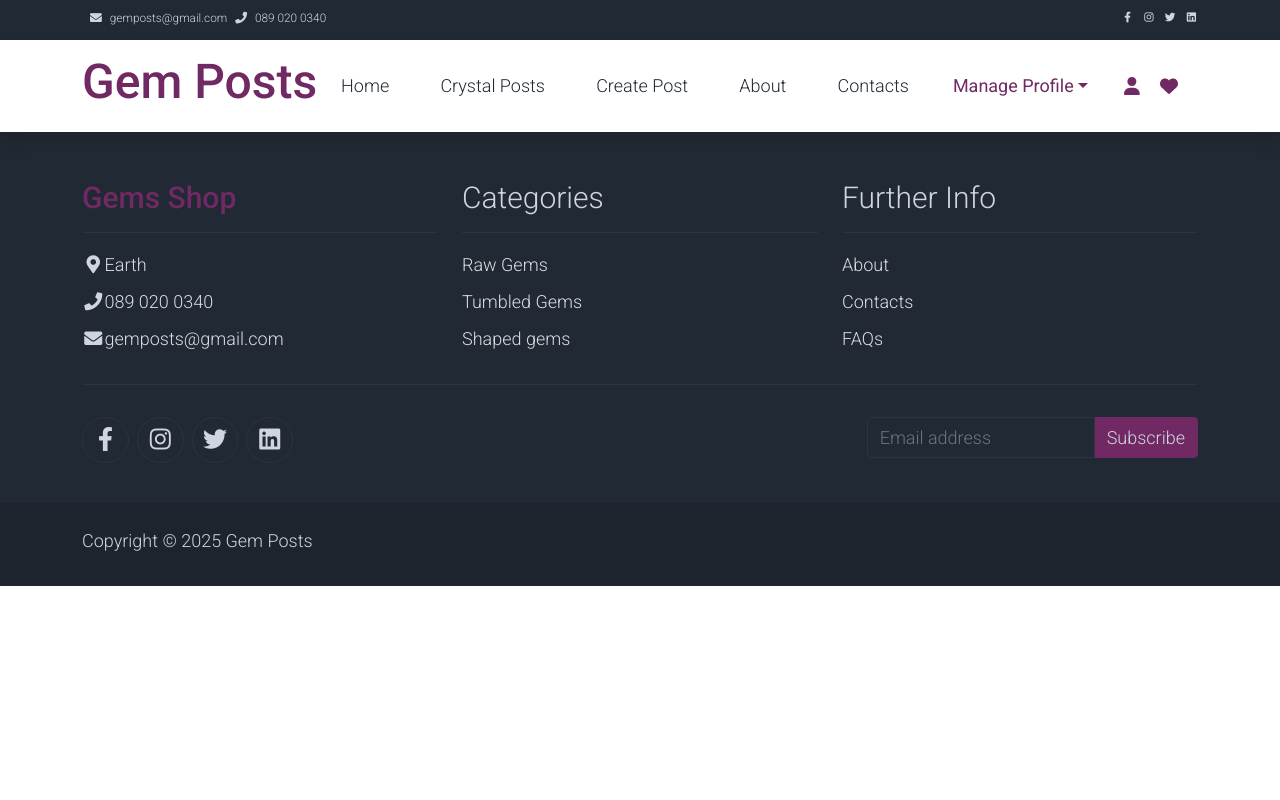
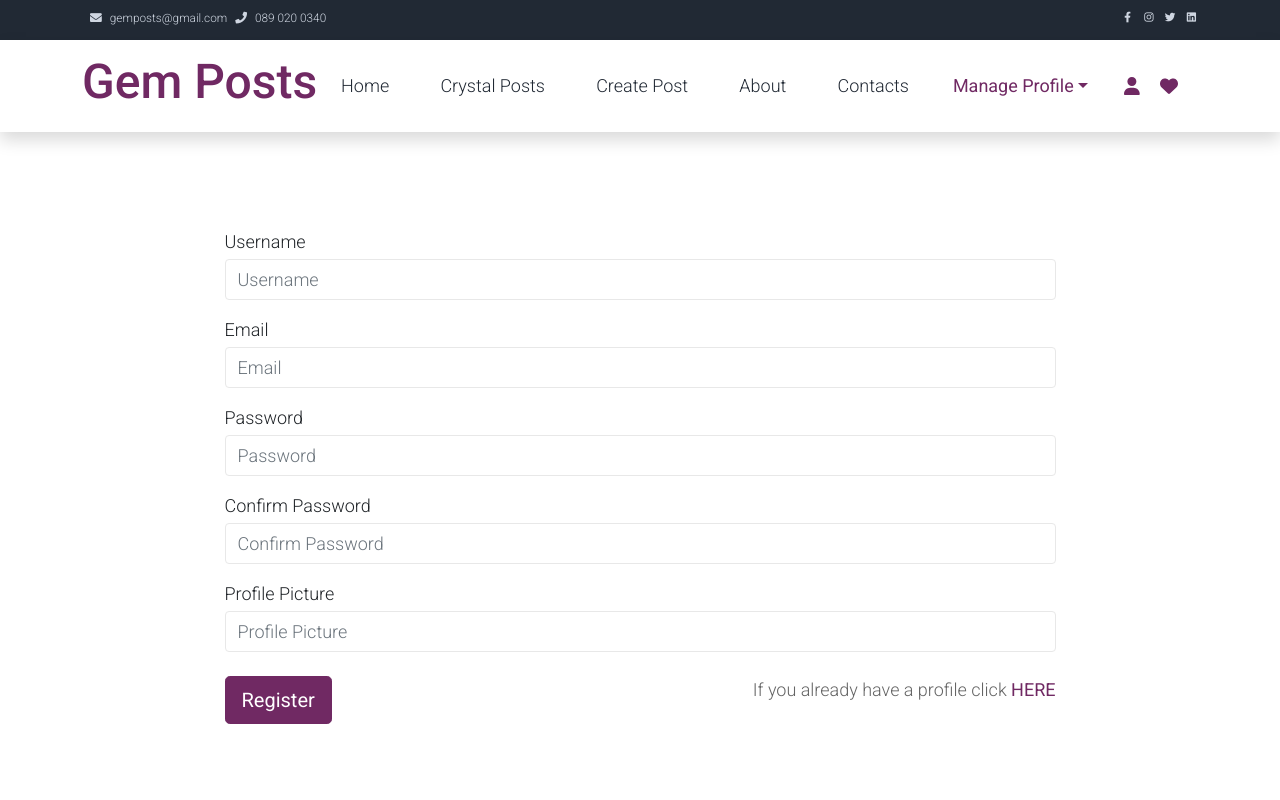
Before and after one commit to GerganaKristinova/React-SPA-Project, a React (Vite) app in the folder client/: page /register in a window 1280 px wide. Shown: the top 800 px of the page. Built offline with nearby package versions, Linux system fonts and the light colour scheme.

Commit message:
Register completed

```diff
--- a/client/src/App.jsx
+++ b/client/src/App.jsx
@@ -14,6 +14,7 @@ import GemDetails from './components/gem-details/GemDetails'
 import Login from './components/login/Login'
 import { AuthProvider } from './contexts/authContext'
 import Logout from './components/logout/Logout'
+import Register from './components/register/Register'
 
 function App() {
 
@@ -37,6 +38,7 @@ function App() {
         <Route path='/shaped-gems/:gemType/:gemId' element={<GemDetails />} />
         <Route path='/login' element={<Login />} />
         <Route path='/logout' element={<Logout />} />
+        <Route path='/register' element={<Register />} />
       </Routes>
 
       <Footer />
--- a/client/src/components/login/Login.jsx
+++ b/client/src/components/login/Login.jsx
@@ -13,9 +13,9 @@ export default function Login() {
 
   const onLoginSubmit = (e) => {
     e.preventDefault()
-    const loginData = Object.fromEntries(new FormData(e.currentTarget));
+    const userData = Object.fromEntries(new FormData(e.currentTarget));
 
-    loginSubmitHandler(loginData)
+    loginSubmitHandler(userData)
   }
 
   return (
--- a/client/src/components/register/Register.jsx
+++ b/client/src/components/register/Register.jsx
@@ -0,0 +1,110 @@
+import { Link } from "react-router-dom";
+import { useContext, useState } from "react";
+
+import AuthContext from "../../contexts/authContext";
+
+export default function Register() {
+    const { registerSubmitHandler } = useContext(AuthContext);
+    const [registerInfo, setRegisterInfo] = useState({
+        username: '',
+        email: '',
+        password: '',
+        'confirm-password': '',
+        imageUrl: '',
+    })
+
+    const onChange = (e) => {
+        setRegisterInfo(state => ({ ...state, [e.target.name]: e.target.value }))
+    }
+
+    const onRegisterSubmit = (e) => {
+        e.preventDefault()
+        const userData = Object.fromEntries(new FormData(e.currentTarget));
+
+        registerSubmitHandler(userData)
+    }
+
+    return (
+        <div className="container py-5">
+            <div className="row py-5">
+                <form className="col-md-9 m-auto" onSubmit={onRegisterSubmit}>
+                    <div className="row">
+                        <div className="form-group mb-3">
+                            <label htmlFor="username">Username</label>
+                            <input
+                                type="text"
+                                className="form-control mt-1"
+                                id="username"
+                                name="username"
+                                placeholder="Username"
+                                onChange={onChange}
+                                value={registerInfo.username}
+                            />
+                        </div>
+                        <div className="form-group mb-3">
+                            <label htmlFor="email">Email</label>
+                            <input
+                                type="text"
+                                className="form-control mt-1"
+                                id="email"
+                                name="email"
+                                placeholder="Email"
+                                onChange={onChange}
+                                value={registerInfo.email}
+                            />
+                        </div>
+                        <div className="form-group mb-3">
+                            <label htmlFor="password">Password</label>
+                            <input
+                                type="password"
+                                className="form-control mt-1"
+                                id="password"
+                                name="password"
+                                placeholder="Password"
+                                onChange={onChange}
+                                value={registerInfo.password}
+                            />
+                        </div>
+                        <div className="form-group mb-3">
+                            <label htmlFor="confirm-password">Confirm Password</label>
+                            <input
+                                type="password"
+                                className="form-control mt-1"
+                                id="confirm-password"
+                                name="confirm-password"
+                                placeholder="Confirm Password"
+                                onChange={onChange}
+                                value={registerInfo['confirm-password']}
+                            />
+                        </div>
+                        <div className="form-group mb-3">
+                            <label htmlFor="imageUrl">Profile Picture</label>
+                            <input
+                                type="text"
+                                className="form-control mt-1"
+                                id="imageUrl"
+                                name="imageUrl"
+                                placeholder="Profile Picture"
+                                onChange={onChange}
+                                value={registerInfo.imageUrl}
+                            />
+                        </div>
+
+
+                    </div>
+                    <div className="row">
+                        <div className="col text-start mt-2">
+                            <button type="submit" className="btn btn-success btn-lg px-3">Register</button>
+                        </div>
+                        <div className="col text-end mt-2">
+                            <p><Link style={{ color: '#656565' }} className="text-decoration-none" to="/login">If you already have a profile click <strong className='text-success'>HERE</strong></Link></p>
+                        </div>
+
+                    </div>
+
+                </form>
+
+            </div>
+        </div>
+    )
+}
--- a/client/src/contexts/authContext.jsx
+++ b/client/src/contexts/authContext.jsx
@@ -25,7 +25,7 @@ export const AuthProvider = ({
     }
 
     const registerSubmitHandler = async (values) => {
-      const result = await authService.register(values.email, values.password, values.username, values.imageUrl, values.profilePicture)
+      const result = await authService.register(values.email, values.password, values.username, values.imageUrl)
 
       setAuth(result)
 
@@ -46,7 +46,6 @@ export const AuthProvider = ({
       username: auth.username,
       email: auth.email,
       imageUrl: auth.imageUrl,
-      profilePicture: auth.profilePicture,
       userId: auth._id,
       isAuthenticated: !!auth.accessToken,
 
```
